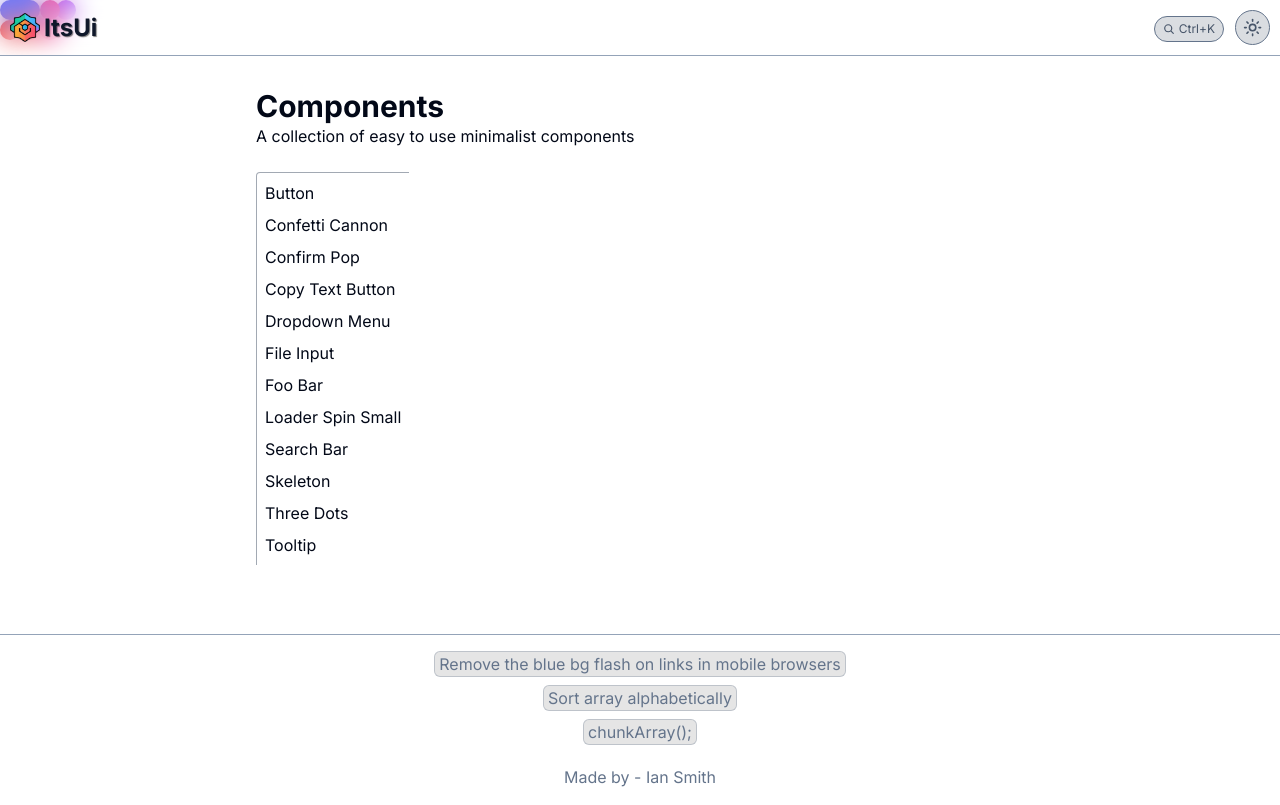
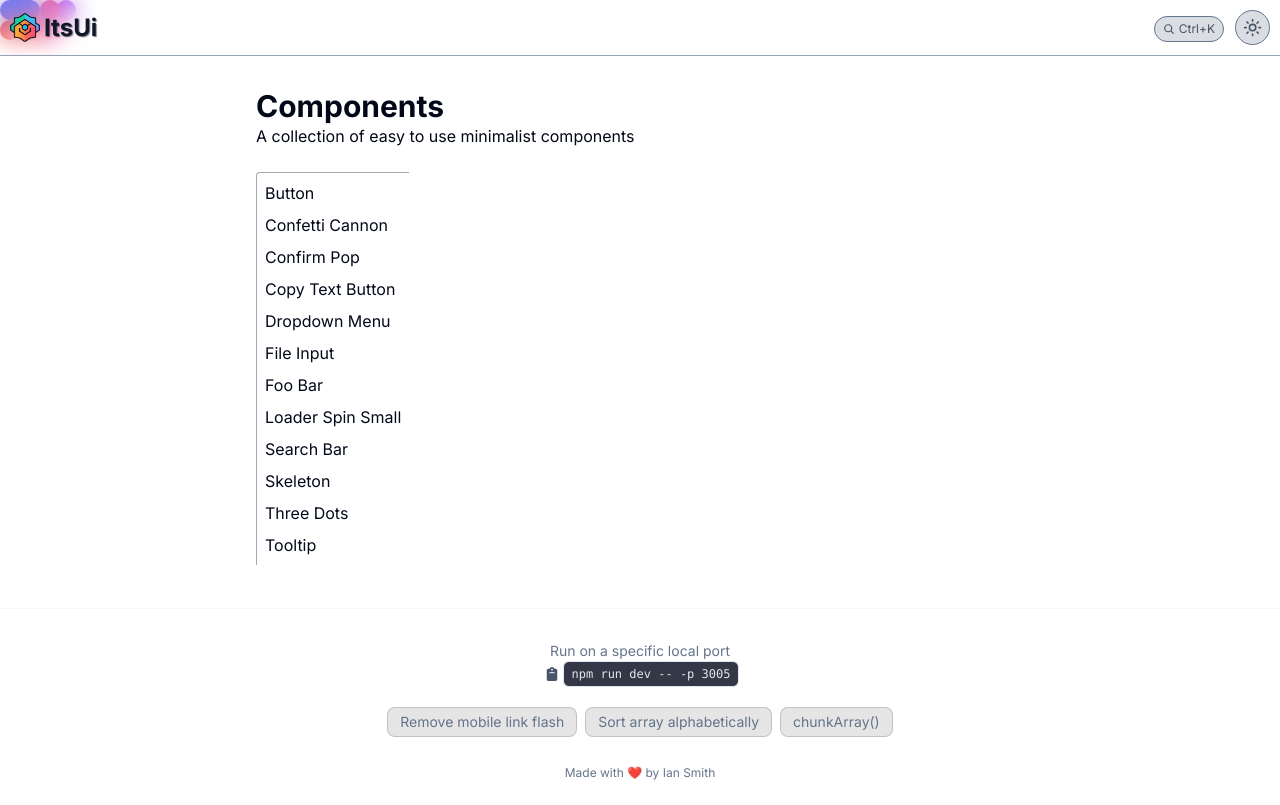
Before and after one commit to whyDoILoveThis/itsui, a Next.js app: page / in a window 1280 px wide. Built offline with nearby package versions, Linux system fonts and the light colour scheme.

Commit message:
added item to footer and improved overall styling of footer

```diff
--- a/app/globals.css
+++ b/app/globals.css
@@ -139,3 +139,33 @@ a {
 .dashed-border-2 {
   border: 2px dashed rgb(118, 130, 152);
 }
+
+/*FOOTER ANIMATIONS*/
+
+@keyframes flash {
+  0% {
+    transform: scaleX(0);
+    opacity: 0;
+    filter: blur(6px);
+  }
+  25% {
+    transform: scaleX(1.05);
+    opacity: 0.9;
+    filter: blur(3px);
+  }
+  50% {
+    transform: scaleX(1.15);
+    opacity: 1;
+    filter: blur(1px);
+  }
+  75% {
+    transform: scaleX(1.05);
+    opacity: 0.9;
+    filter: blur(3px);
+  }
+  100% {
+    transform: scaleX(0);
+    opacity: 0;
+    filter: blur(6px);
+  }
+}
--- a/components/Footer.tsx
+++ b/components/Footer.tsx
@@ -1,33 +1,84 @@
+"use client";
+import ItsCopyBtn from "@/ItsCopyBtn/ItsCopyBtn";
 import Link from "next/link";
-import React from "react";
+import ClipboardCheckIcon from "./icons/ClipboardCheckIcon";
+import ClipboardIcon from "./icons/ClipboardIcon";
+import { useEffect, useState } from "react";
 
 const Footer = () => {
+  const [copying, setCopying] = useState(false);
+
+  useEffect(() => {
+    if (copying) {
+      setTimeout(() => {
+        setCopying(false);
+      }, 400);
+    }
+  }, [copying]);
+
   return (
-    <footer className="absolute bottom-0 left-0 right-0 flex flex-col gap-2 items-center p-4 h-fit bg-white bg-opacity-10 border-t border-slate-400">
+    <footer className="absolute bottom-0 left-0 right-0 flex flex-col items-center gap-3 p-6 bg-white/5 dark:bg-black/20 backdrop-blur-sm border-t border-slate-300/20">
+      {/* Dev Command Section */}
+      <div className="text-center dark:bg-white/5 p-2 px-4 rounded-lg">
+        <p className="text-sm text-slate-500 dark:text-slate-400">
+          Run on a specific local port
+        </p>
+        <span
+          onClick={() => {
+            setCopying(true);
+          }}
+          className="relative rounded-md flex justify-center items-center overflow-hidden"
+        >
+          <ItsCopyBtn
+            classNames="btn-ghost !p-1"
+            btnText={<ClipboardIcon />}
+            copiedText={<ClipboardCheckIcon />}
+            text={"npm run dev -- -p 3005"}
+          />
+          <code className="px-2 py-1 inline-block rounded-md border dark:border-slate-600/50 bg-slate-950/80 text-slate-200 text-xs font-mono relative z-10">
+            <span
+              className={`${copying ? "animate-[flash_0.4s_ease-out]" : ""}`}
+            >
+              npm run dev -- -p 3005
+            </span>
+          </code>
+
+          {/* Flash overlay */}
+          {copying && (
+            <span className="absolute inset-0 bg-gradient-to-r from-pink-500 via-purple-500 to-indigo-500 opacity-80 animate-[flash_0.4s_ease-out] rounded-md overflow-hidden" />
+          )}
+        </span>
+      </div>
+
+      {/* Links */}
+      <div className="flex flex-wrap justify-center gap-2 text-sm">
         <Link
-        className="border h-fit border-slate-500 border-opacity-30 px-1 rounded-md bg-black bg-opacity-10 dark:bg-opacity-20 text-slate-500 hover:text-slate-600 hover:bg-opacity-5 dark:text-slate-300 dark:hover:bg-opacity-5"
+          className="px-3 py-1 rounded-lg border border-slate-500/30 bg-black/10 dark:bg-white/5 text-slate-500 dark:text-slate-300 hover:bg-black/20 dark:hover:bg-white/10 transition-colors"
           href={"/blue-bg-flash-on-buttons-in-mobile-browsers"}
         >
-        Remove the blue bg flash on links in mobile browsers
+          Remove mobile link flash
         </Link>
         <Link
-        className="border h-fit border-slate-500 border-opacity-30 px-1 rounded-md bg-black bg-opacity-10 dark:bg-opacity-20 text-slate-500 hover:text-slate-600 hover:bg-opacity-5 dark:text-slate-300 dark:hover:bg-opacity-5"
+          className="px-3 py-1 rounded-lg border border-slate-500/30 bg-black/10 dark:bg-white/5 text-slate-500 dark:text-slate-300 hover:bg-black/20 dark:hover:bg-white/10 transition-colors"
           href={"/sort-array-alphbetically"}
         >
           Sort array alphabetically
         </Link>
         <Link
-        className="border h-fit border-slate-500 border-opacity-30 px-1 rounded-md bg-black bg-opacity-10 dark:bg-opacity-20 text-slate-500 hover:text-slate-600 hover:bg-opacity-5 dark:text-slate-300 dark:hover:bg-opacity-5"
+          className="px-3 py-1 rounded-lg border border-slate-500/30 bg-black/10 dark:bg-white/5 text-slate-500 dark:text-slate-300 hover:bg-black/20 dark:hover:bg-white/10 transition-colors"
           href={"/chunkArray()"}
         >
-        {"chunkArray();"}
+          chunkArray()
         </Link>
+      </div>
+
+      {/* Signature */}
       <Link
         target="_blank"
-        className="mt-3 text-slate-500 hover:text-slate-600 dark:text-slate-400 dark:hover:text-slate-300"
+        className="mt-4 text-xs text-slate-500 hover:text-slate-700 dark:text-slate-400 dark:hover:text-slate-200 transition-colors"
         href={"https://ian-smith.vercel.app"}
       >
-        Made by - Ian Smith
+        Made with ❤️ by Ian Smith
       </Link>
     </footer>
   );
```
Lines whose indentation alone changed are shown as unchanged.
